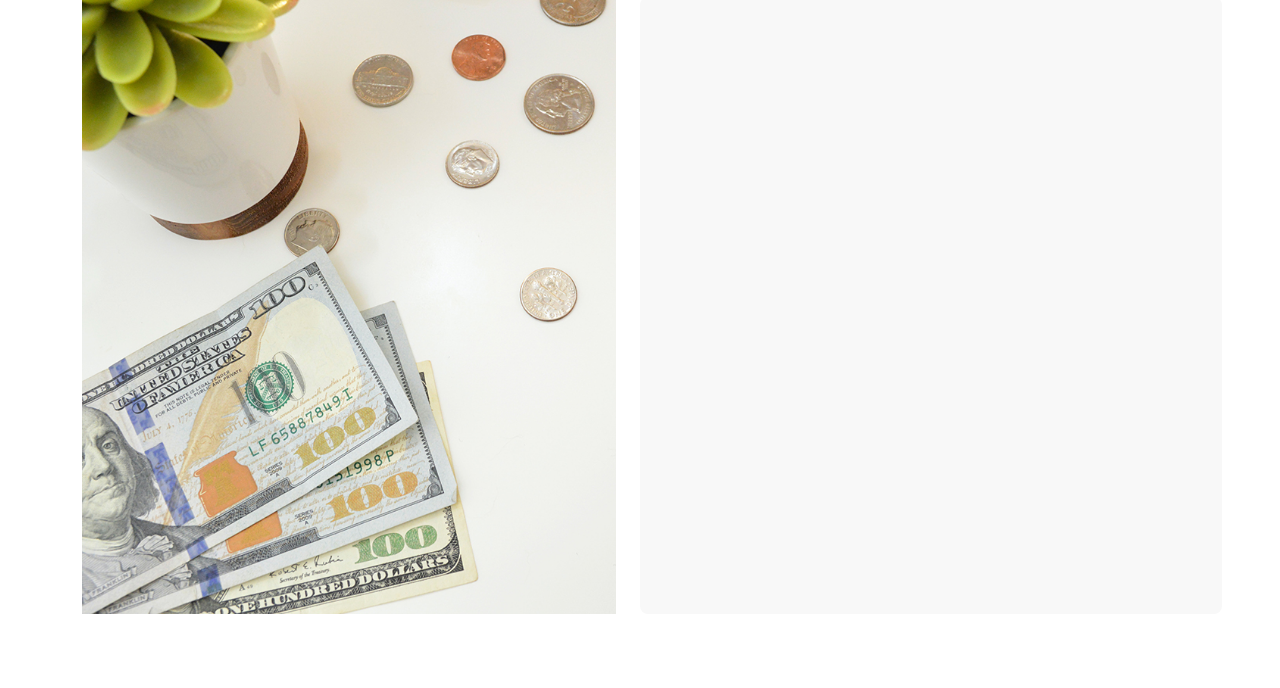
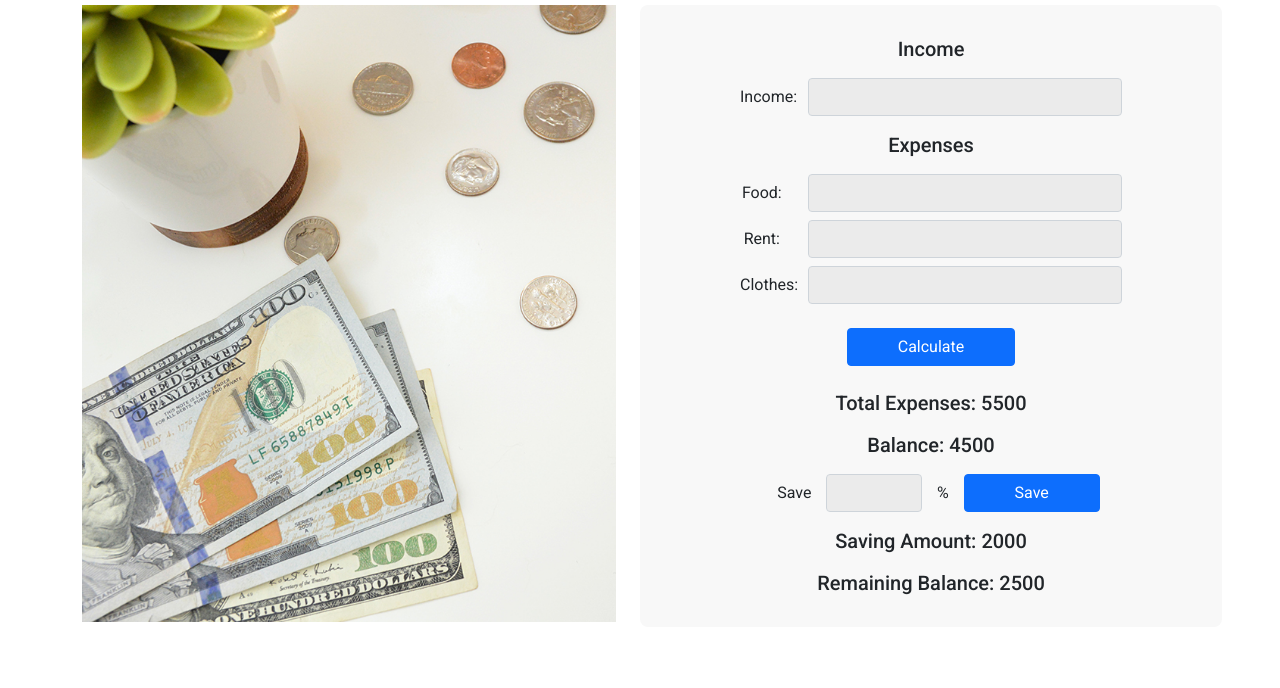
Before and after one commit to Habidhossen/Income-Distribution, a plain HTML site: page index.html in a window 1280 px wide. Shown: the part 112-800 px from the top of the page. Drawn offline with nearby package versions, Linux system fonts and the light colour scheme.

Commit message:
design done

```diff
--- a/css/style.css
+++ b/css/style.css
@@ -1,14 +1,38 @@
+/* Body Styles */
 body {
   font-family: "Roboto", sans-serif;
 }
+/* Header Title */
 .header-title {
-  margin: 25px 0;
+  padding: 25px 0;
   font-weight: bold;
-  font-size: 48px;
+  font-size: 44px;
   line-height: 59px;
   color: #31a5ac;
 }
+/* Right Banner Bg */
 .right-part-bg {
   background-color: #f8f8f8;
   border-radius: 8px;
+  padding: 15px 100px;
 }
+/* P Tag Customize */
+p {
+  margin: 0 15px;
+}
+/* h5 Tag Customize */
+h5 {
+  font-weight: 500;
+  color: #212529;
+  font-size: 20px;
+  line-height: 26px;
+}
+/* Bootstrap Button Customize */
+.btn {
+  padding-left: 50px;
+  padding-right: 50px;
+}
+/* Bootstrap Form Customize */
+.form-control {
+  background-color: #ebebeb;
+}
--- a/index.html
+++ b/index.html
@@ -32,13 +32,74 @@
     <!-- Main Part Start -->
     <main>
       <div class="container">
-        <div class="row row-cols-2 g-5">
+        <div class="row row-cols-1 row-cols-md-2 row-cols-lg-2 g-5">
+          <!-- Left Part Starts Here... -->
           <div class="col">
             <img class="img-fluid" src="images/money-cover.jpg" alt="" />
           </div>
+          <!-- Left Part Ends Here... -->
+
+          <!-- Right Part Starts Here... -->
           <div class="right-part-bg col">
-            <div></div>
+            <div>
+              <div class="text-center">
+                <!-- Income -->
+                <h5 class="text-center my-3">Income</h5>
+                <div class="mb-3 row justify-content-center">
+                  <label for="inputIncome" class="col-2 col-form-label"
+                    >Income:</label
+                  >
+                  <div class="col-10">
+                    <input type="text" class="form-control" id="inputIncome" />
+                  </div>
+                </div>
+                <!-- Expenses -->
+                <h5 class="text-center my-3">Expenses</h5>
+                <div class="mb-2 row justify-content-center">
+                  <label for="inputIncome" class="col-2 col-form-label"
+                    >Food:</label
+                  >
+                  <div class="col-10">
+                    <input type="text" class="form-control" id="inputIncome" />
+                  </div>
+                </div>
+                <div class="mb-2 row justify-content-center">
+                  <label for="inputIncome" class="col-2 col-form-label"
+                    >Rent:</label
+                  >
+                  <div class="col-10">
+                    <input type="text" class="form-control" id="inputIncome" />
+                  </div>
+                </div>
+                <div class="mb-3 row justify-content-center">
+                  <label for="inputIncome" class="col-2 col-form-label"
+                    >Clothes:</label
+                  >
+                  <div class="col-10">
+                    <input type="text" class="form-control" id="inputIncome" />
+                  </div>
+                </div>
+                <!-- Calculate button -->
+                <button class="btn btn-primary my-2">Calculate</button>
+                <!-- Total Expenses -->
+                <h5 class="my-3">Total Expenses: <span>5500</span></h5>
+                <!-- Balance -->
+                <h5 class="my-3">Balance: <span>4500</span></h5>
+                <!-- Saving Part -->
+                <div class="d-flex align-items-center justify-content-center">
+                  <p>Save</p>
+                  <input type="text" class="form-control w-25" />
+                  <p>%</p>
+                  <button class="btn btn-primary">Save</button>
+                </div>
+                <!-- Saving amount -->
+                <h5 class="my-3">Saving Amount: <span>2000</span></h5>
+                <!-- Remaining balance -->
+                <h5 class="my-3">Remaining Balance: <span>2500</span></h5>
+              </div>
+            </div>
           </div>
+          <!-- Right Part Ends Here... -->
         </div>
       </div>
     </main>
```
